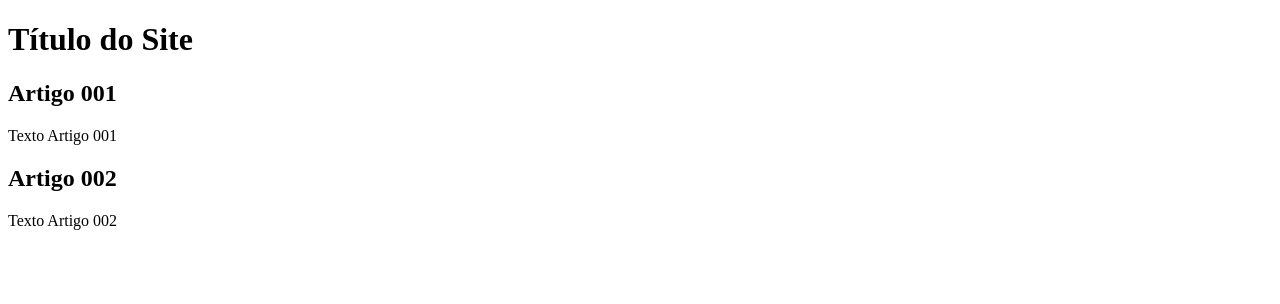
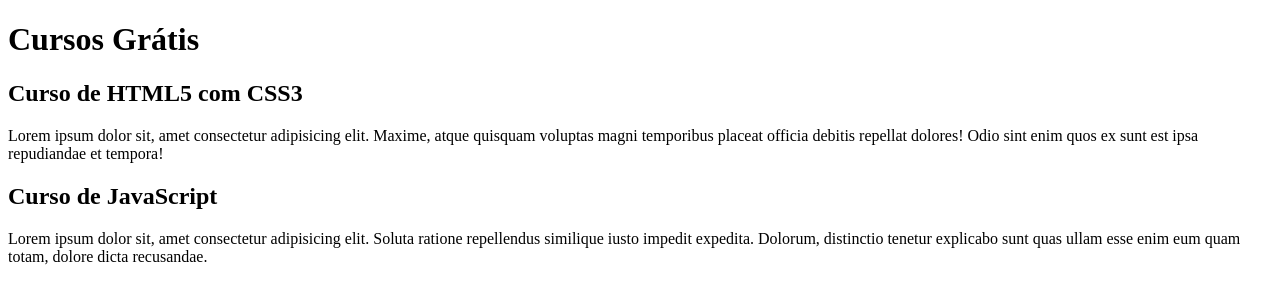
Before and after one commit to leandro-soliveira/projeto-site, a plain HTML site: page index.html in a window 1280 px wide. Drawn offline with Linux system fonts and the light colour scheme.

Commit message:
comecei a escrever o conteúdo

```diff
--- a/index.html
+++ b/index.html
@@ -10,15 +10,15 @@
 <body>
     <main>
         <header>
-            <h1>Título do Site</h1>
+            <h1>Cursos Grátis</h1>
         </header>
         <article>
-            <h2>Artigo 001</h2>
-            <p>Texto Artigo 001</p>
+            <h2>Curso de HTML5 com CSS3</h2>
+            <p>Lorem ipsum dolor sit, amet consectetur adipisicing elit. Maxime, atque quisquam voluptas magni temporibus placeat officia debitis repellat dolores! Odio sint enim quos ex sunt est ipsa repudiandae et tempora!</p>
         </article>
         <article>
-            <h2>Artigo 002</h2>
-            <p>Texto Artigo 002</p>
+            <h2>Curso de JavaScript</h2>
+            <p>Lorem ipsum dolor sit, amet consectetur adipisicing elit. Soluta ratione repellendus similique iusto impedit expedita. Dolorum, distinctio tenetur explicabo sunt quas ullam esse enim eum quam totam, dolore dicta recusandae.</p>
         </article>
     </main>
 </body>
```
